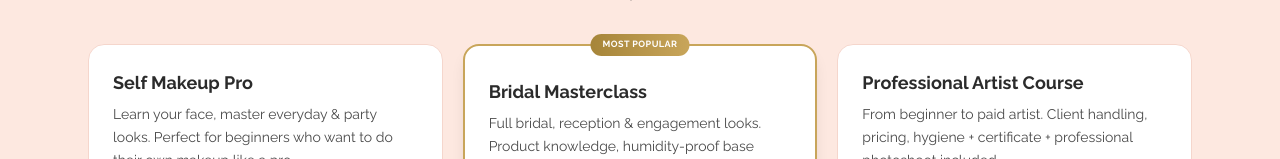
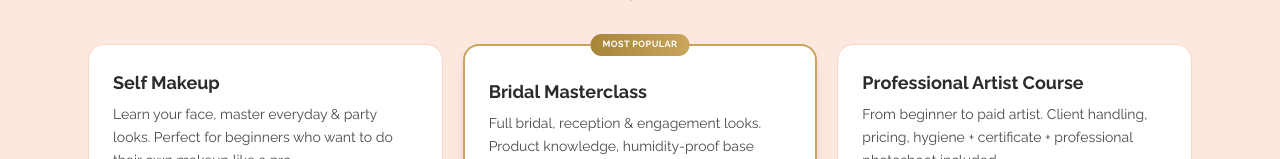
Before and after one commit to Mrsandeep27/minakshi-makeup, a Next.js app: page / in a window 1280 px wide. Shown: the part 1313-1472 px from the top of the page. Built offline with nearby package versions, Linux system fonts and the light colour scheme; a web font is replaced by a local one.

Commit message:
Remove Pro from Self Makeup course title
Co-Authored-By: Claude Opus 4.6 (1M context) <noreply@anthropic.com>

```diff
--- a/src/app/page.tsx
+++ b/src/app/page.tsx
@@ -117,7 +117,7 @@ export default function HomePage() {
             {/* Self Makeup Pro */}
             <ScrollReveal delay={0}>
               <div className="bg-white rounded-xl md:rounded-2xl p-4 md:p-6 border border-[var(--color-cream-dark)] hover:border-[var(--color-gold-glow)] hover:shadow-xl transition-all duration-300">
-                <h3 className="font-[var(--font-heading)] text-base md:text-lg font-bold text-[var(--color-text)]">Self Makeup Pro</h3>
+                <h3 className="font-[var(--font-heading)] text-base md:text-lg font-bold text-[var(--color-text)]">Self Makeup</h3>
                 <p className="text-[var(--color-text-mid)] text-[11px] md:text-sm mt-1.5 leading-relaxed">Learn your face, master everyday & party looks. Perfect for beginners who want to do their own makeup like a pro.</p>
                 <div className="flex flex-wrap gap-1.5 mt-3">
                   <span className="px-2 py-0.5 bg-[var(--color-gold-soft)] rounded-full text-[9px] font-medium text-[var(--color-gold-dark)]">Self Glam</span>
```
